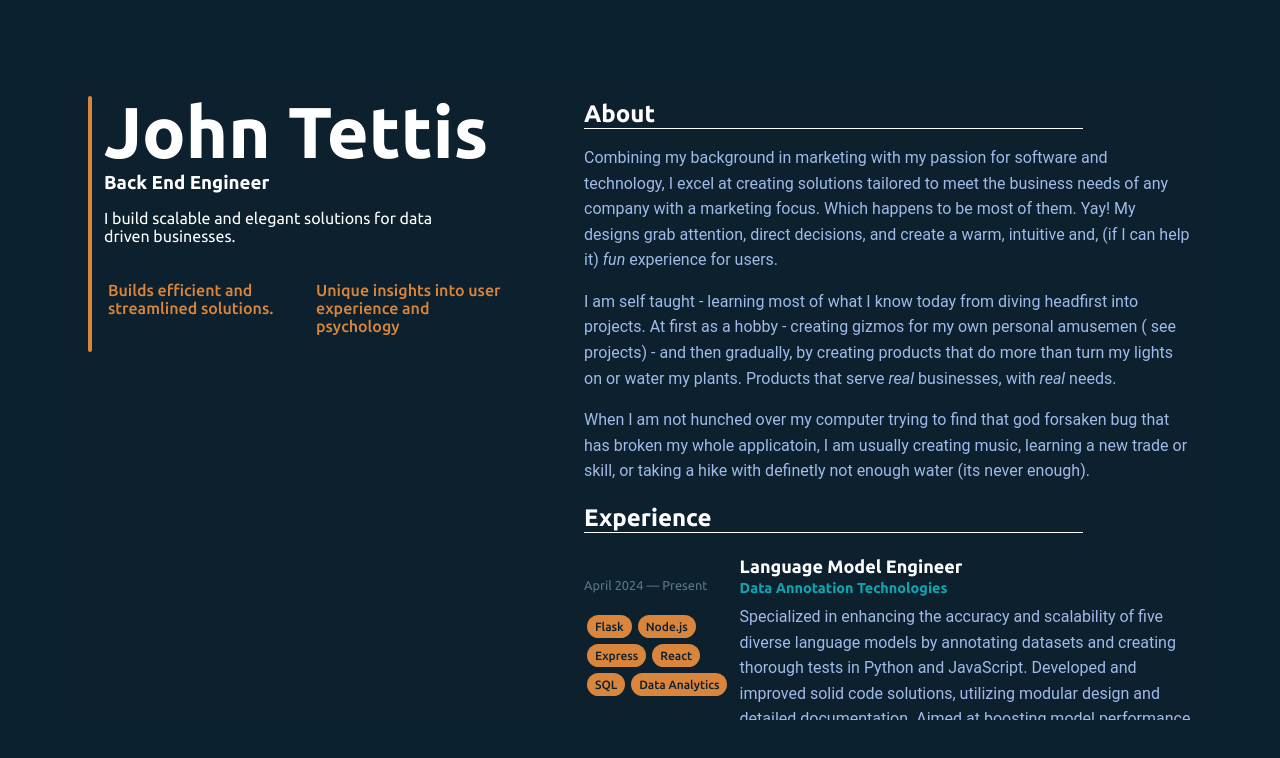
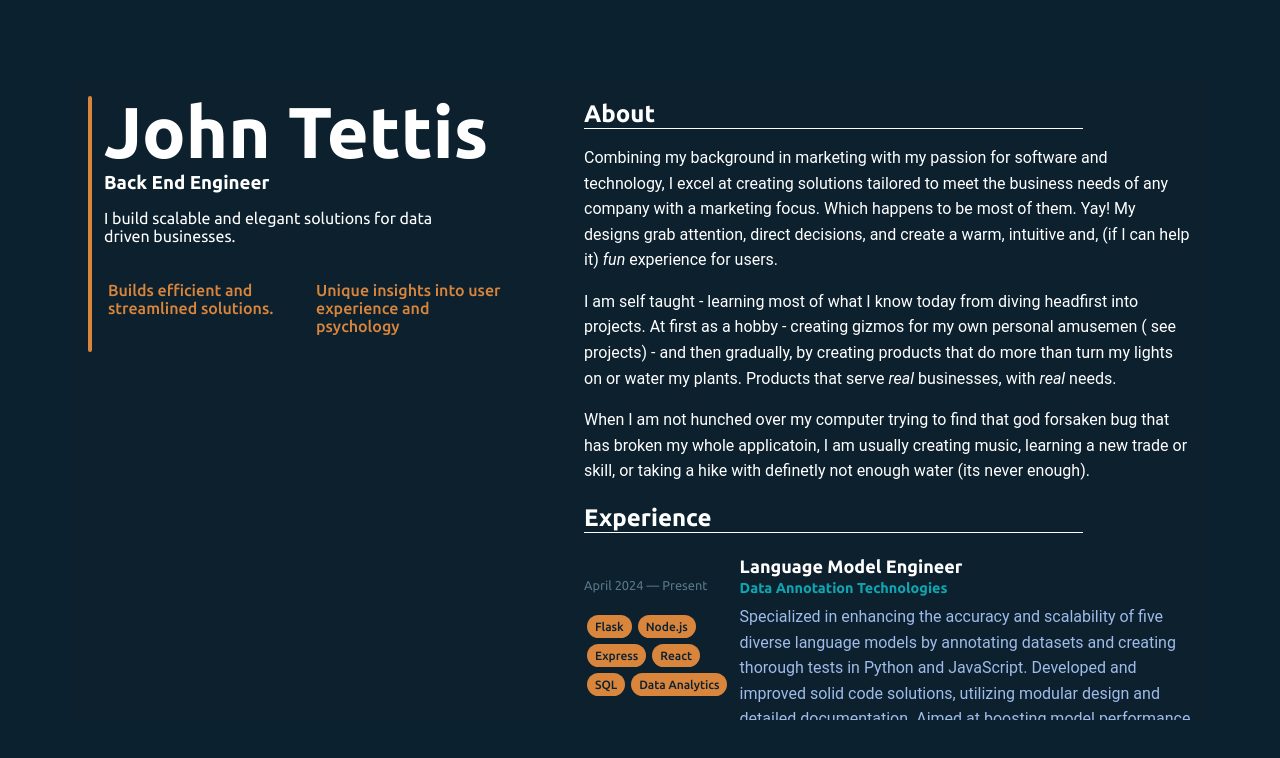
Before and after one commit to john-tettis/portfolio-updated, a React (Create React App) app: page / in a window 1280 px wide. Shown: the top 758 px of the page. Built offline with nearby package versions, Linux system fonts and the light colour scheme.

Commit message:
text color

```diff
--- a/src/styles/About.css
+++ b/src/styles/About.css
@@ -2,7 +2,7 @@
 
 
 .about-paragraph {
-    color:#9fbbe9;
+    color:white;
     font-size: 16px;
     line-height: 1.6;
     font-family: 'Roboto', sans-serif;
```
